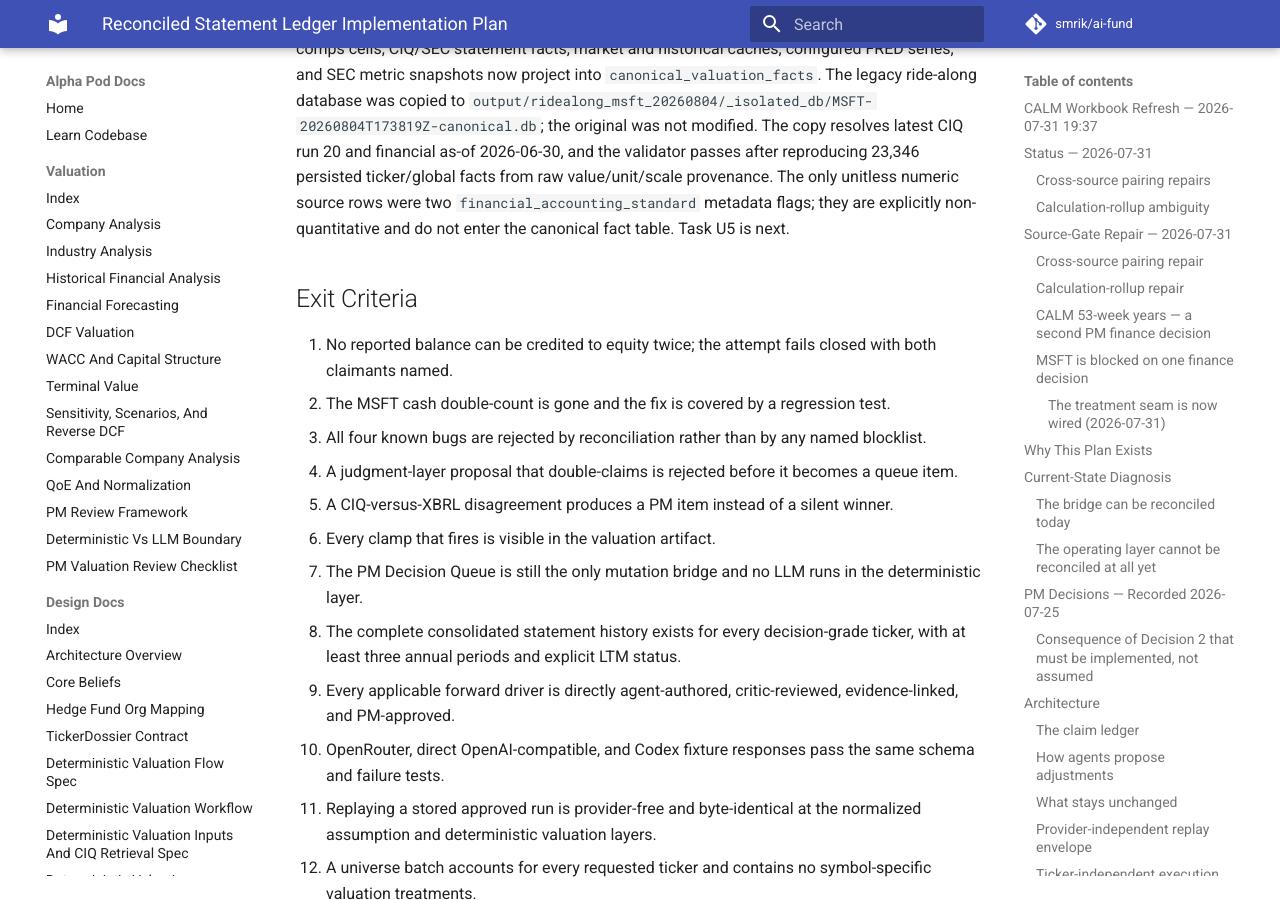
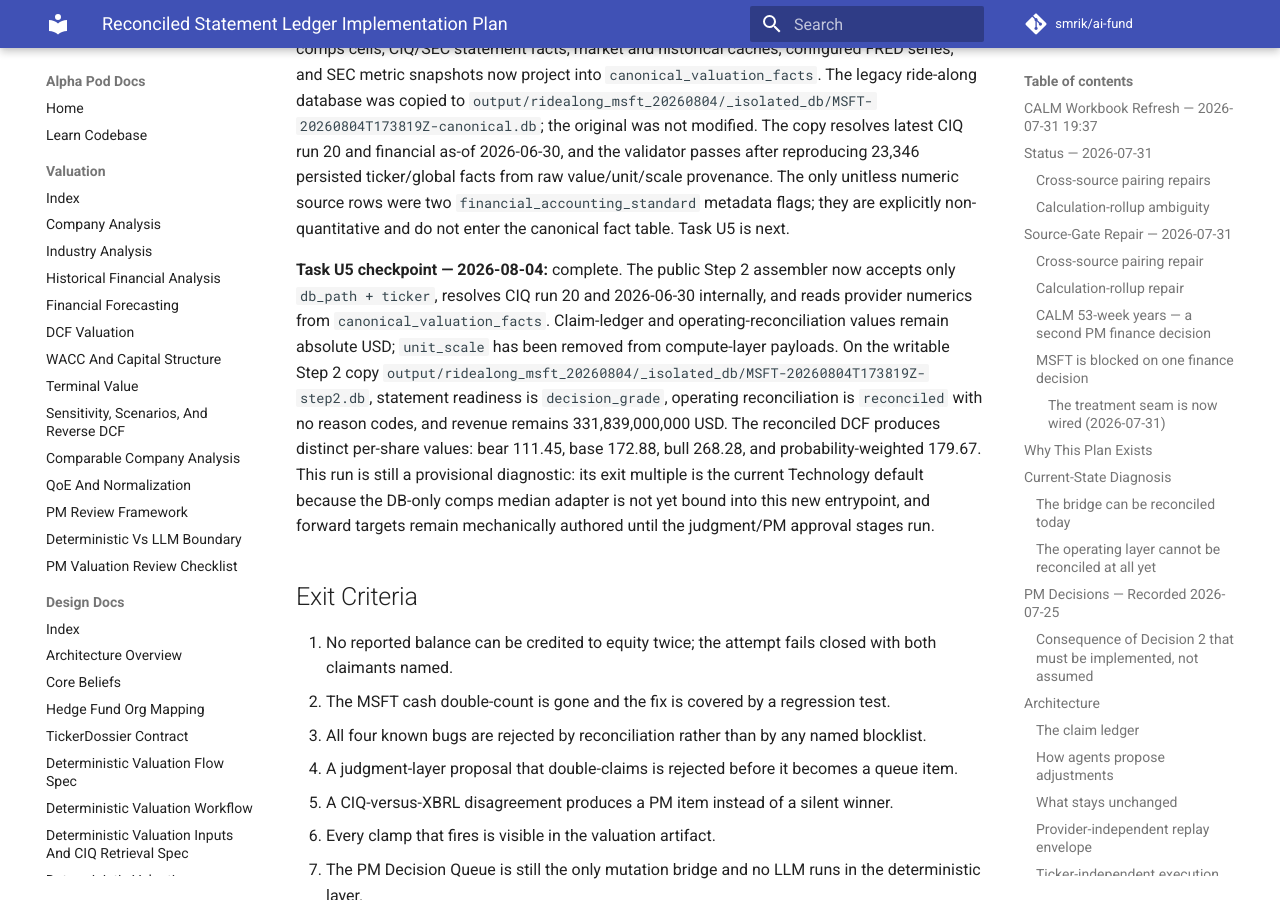
Before and after one commit to smrik/ai-fund, an MkDocs documentation site: the page built from docs/plans/active/2026-07-25-reconciled-statement-ledger.md, in a window 1280 px wide and 900 px high, scrolled down 21602 px. Built offline with MkDocs 1.6.1 and Material for MkDocs 9.7.7, drawn with Linux system fonts in a browser that asks for light colours; comment, search, counter and statistics services are not loaded.

Commit message:
docs: record canonical MSFT valuation checkpoint
Co-Authored-By: Codex <codex@openai.com>

```diff
--- a/docs/plans/active/2026-07-25-reconciled-statement-ledger.md
+++ b/docs/plans/active/2026-07-25-reconciled-statement-ledger.md
@@ -770,6 +770,18 @@ passes after reproducing 23,346 persisted ticker/global facts from raw value/uni
 The only unitless numeric source rows were two `financial_accounting_standard` metadata flags; they
 are explicitly non-quantitative and do not enter the canonical fact table. Task U5 is next.
 
+**Task U5 checkpoint — 2026-08-04:** complete. The public Step 2 assembler now accepts only
+`db_path + ticker`, resolves CIQ run 20 and 2026-06-30 internally, and reads provider numerics from
+`canonical_valuation_facts`. Claim-ledger and operating-reconciliation values remain absolute USD;
+`unit_scale` has been removed from compute-layer payloads. On the writable Step 2 copy
+`output/ridealong_msft_20260804/_isolated_db/MSFT-20260804T173819Z-step2.db`, statement readiness is
+`decision_grade`, operating reconciliation is `reconciled` with no reason codes, and revenue remains
+331,839,000,000 USD. The reconciled DCF produces distinct per-share values: bear 111.45, base 172.88,
+bull 268.28, and probability-weighted 179.67. This run is still a provisional diagnostic: its exit
+multiple is the current Technology default because the DB-only comps median adapter is not yet bound
+into this new entrypoint, and forward targets remain mechanically authored until the judgment/PM
+approval stages run.
+
 ## Exit Criteria
 
 1. No reported balance can be credited to equity twice; the attempt fails closed with both
```
Also changed, not shown: .agent/session-state.md (+23 -18 lines).
